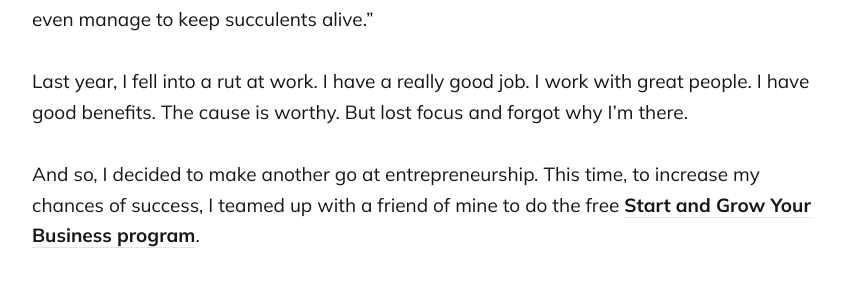
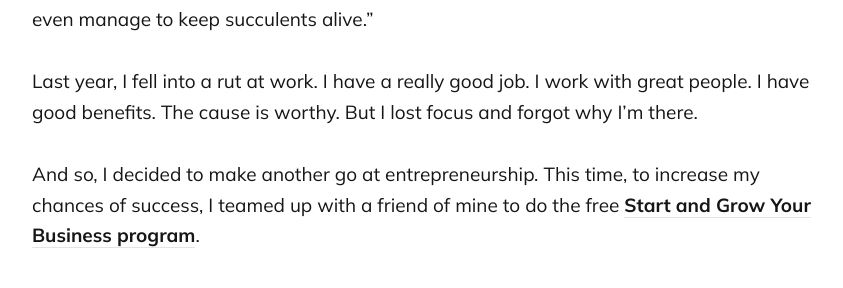
Before and after one commit to tomdeforest/tomdeforest.github.io, a Jekyll site: the page built from _posts/2023-09-23-enjoy-the-journey.md, in a window 1280 px wide and 900 px high, scrolled down 931 px. Shown: the part 191-479 px from the top of the window, without its empty margins (218-1061 px from the left). Built offline with Jekyll 4.4.1, drawn with Linux system fonts in a browser that asks for light colours.

```diff
--- a/_posts/2023-09-23-enjoy-the-journey.md
+++ b/_posts/2023-09-23-enjoy-the-journey.md
@@ -11,7 +11,7 @@ I am a lifelong in-house designer. But I’ve always admired those who successfu
 
 The answer so far has been, “No, Tom. You cannot start a successful business. You can’t even manage to keep succulents alive.”
 
-Last year, I fell into a rut at work. I have a really good job. I work with great people. I have good benefits. The cause is worthy. But lost focus and forgot why I’m there.
+Last year, I fell into a rut at work. I have a really good job. I work with great people. I have good benefits. The cause is worthy. But I lost focus and forgot why I’m there.
 
 And so, I decided to make another go at entrepreneurship. This time, to increase my chances of success, I teamed up with a friend of mine to do the free [Start and Grow Your Business program](https://www.churchofjesuschrist.org/self-reliance/course-materials/starting-and-growing-my-business?lang%253Deng).
 
```
